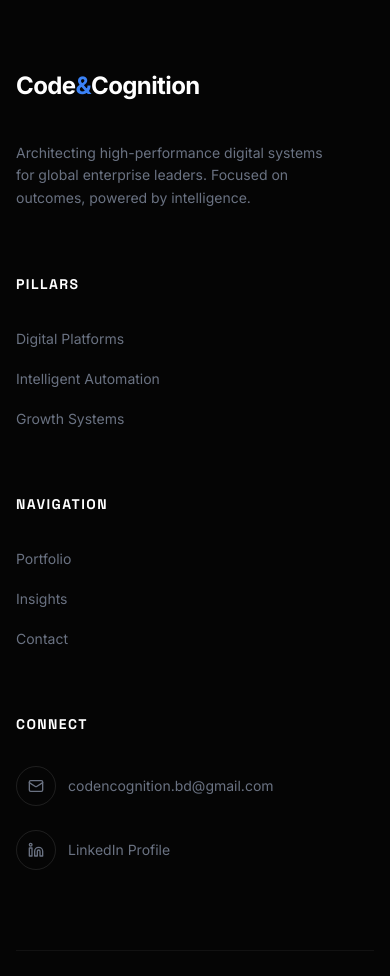
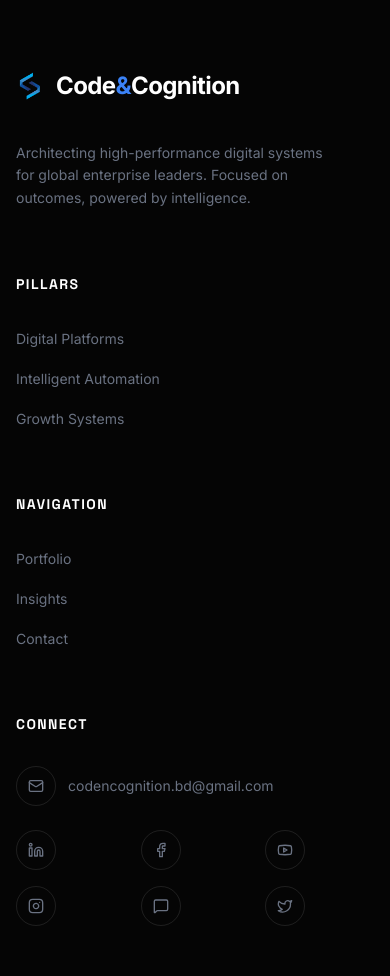
Before and after one commit to Md-Nur/code-and-cognition, a Next.js app: page /services in a window 390 px wide. Shown: the part 2966-3942 px from the top of the page. Built offline with nearby package versions, Linux system fonts and the light colour scheme; no server answers; the database is empty.

Commit message:
feat: Implement core public layout including Navbar, Footer, and mobile navigation with a services dropdown.

```diff
--- a/app/components/public/Footer.tsx
+++ b/app/components/public/Footer.tsx
@@ -1,7 +1,8 @@
 "use client";
 
 import Link from "next/link";
-import { Linkedin, Mail, ArrowUp } from "lucide-react";
+import Image from "next/image";
+import { Linkedin, Mail, ArrowUp, Facebook, Youtube, Instagram, Twitter, MessageSquare } from "lucide-react";
 
 export default function Footer() {
     const currentYear = new Date().getFullYear();
@@ -15,7 +16,14 @@ export default function Footer() {
             <div className="section-container">
                 <div className="grid grid-cols-1 md:grid-cols-2 lg:grid-cols-4 gap-16 mb-20">
                     <div className="lg:col-span-1">
-                        <Link href="/" className="inline-block mb-10">
+                        <Link href="/" className="flex items-center gap-3 mb-10 group">
+                            <Image
+                                src="/Main-Logo.png"
+                                alt="Code & Cognition Logo"
+                                width={32}
+                                height={32}
+                                className="w-auto h-7 transition-transform duration-500 group-hover:scale-105"
+                            />
                             <span className="text-2xl font-bold tracking-tight text-white">
                                 Code<span className="text-agency-accent">&</span>Cognition
                             </span>
@@ -52,12 +60,26 @@ export default function Footer() {
                                 </div>
                                 codencognition.bd@gmail.com
                             </a>
-                            <a href="https://linkedin.com/company/codencognition" target="_blank" rel="noopener noreferrer" className="group flex items-center gap-3 text-gray-500 hover:text-white transition-colors text-sm">
-                                <div className="w-10 h-10 rounded-full border border-white/10 flex items-center justify-center group-hover:border-agency-accent/50 group-hover:text-agency-accent transition-all">
+                            <div className="grid grid-cols-3 gap-4">
+                                <a href="https://linkedin.com/company/codencognition" target="_blank" rel="noopener noreferrer" className="w-10 h-10 rounded-full border border-white/10 flex items-center justify-center text-gray-500 hover:text-white hover:border-agency-accent/50 hover:text-agency-accent transition-all" title="LinkedIn">
                                     <Linkedin className="w-4 h-4" />
-                                </div>
-                                LinkedIn Profile
-                            </a>
+                                </a>
+                                <a href="https://www.facebook.com/CodeNCognition" target="_blank" rel="noopener noreferrer" className="w-10 h-10 rounded-full border border-white/10 flex items-center justify-center text-gray-500 hover:text-white hover:border-agency-accent/50 hover:text-agency-accent transition-all" title="Facebook">
+                                    <Facebook className="w-4 h-4" />
+                                </a>
+                                <a href="https://www.youtube.com/@CodeNCognitionBD" target="_blank" rel="noopener noreferrer" className="w-10 h-10 rounded-full border border-white/10 flex items-center justify-center text-gray-500 hover:text-white hover:border-agency-accent/50 hover:text-agency-accent transition-all" title="YouTube">
+                                    <Youtube className="w-4 h-4" />
+                                </a>
+                                <a href="https://www.instagram.com/codencognition.bd/" target="_blank" rel="noopener noreferrer" className="w-10 h-10 rounded-full border border-white/10 flex items-center justify-center text-gray-500 hover:text-white hover:border-agency-accent/50 hover:text-agency-accent transition-all" title="Instagram">
+                                    <Instagram className="w-4 h-4" />
+                                </a>
+                                <a href="https://www.threads.net/@codencognition.bd" target="_blank" rel="noopener noreferrer" className="w-10 h-10 rounded-full border border-white/10 flex items-center justify-center text-gray-500 hover:text-white hover:border-agency-accent/50 hover:text-agency-accent transition-all" title="Threads">
+                                    <MessageSquare className="w-4 h-4" />
+                                </a>
+                                <a href="https://x.com/codencognition" target="_blank" rel="noopener noreferrer" className="w-10 h-10 rounded-full border border-white/10 flex items-center justify-center text-gray-500 hover:text-white hover:border-agency-accent/50 hover:text-agency-accent transition-all" title="X (Twitter)">
+                                    <Twitter className="w-4 h-4" />
+                                </a>
+                            </div>
                         </div>
                     </div>
                 </div>
--- a/app/components/public/MobileNav.tsx
+++ b/app/components/public/MobileNav.tsx
@@ -30,7 +30,28 @@ export function MobileNav({
                 aria-label="close sidebar"
                 className="drawer-overlay"
             ></label>
-            <div className="min-h-full w-full max-w-sm bg-agency-black border-l border-white/5 shadow-2xl flex flex-col">
+            <div className="min-h-full w-full max-w-sm bg-agency-black border-l border-white/5 shadow-2xl flex flex-col relative">
+                {/* Close Button */}
+                <button
+                    onClick={() => setIsOpen(false)}
+                    className="absolute top-6 right-6 p-2 text-white/50 hover:text-white transition-colors z-10"
+                    aria-label="Close menu"
+                >
+                    <svg
+                        width="24"
+                        height="24"
+                        viewBox="0 0 24 24"
+                        fill="none"
+                        stroke="currentColor"
+                        strokeWidth="2"
+                        strokeLinecap="round"
+                        strokeLinejoin="round"
+                    >
+                        <line x1="18" y1="6" x2="6" y2="18"></line>
+                        <line x1="6" y1="6" x2="18" y2="18"></line>
+                    </svg>
+                </button>
+
                 <div className="flex-1 overflow-y-auto custom-scrollbar px-8 pt-24 pb-12 flex flex-col gap-y-12">
                     <div className="flex flex-col gap-y-10">
                         <div className="flex flex-col gap-y-6">
@@ -122,7 +143,7 @@ export function MobileNav({
                             <Link
                                 href="/#contact"
                                 onClick={() => setIsOpen(false)}
-                                className="flex items-center justify-center rounded-xl bg-white text-agency-black px-4 py-3.5 text-sm font-semibold shadow-sm transition-transform active:scale-95"
+                                className="flex items-center justify-center text-center rounded-xl bg-white text-agency-black px-4 py-3.5 text-sm font-semibold shadow-sm transition-transform active:scale-95 whitespace-nowrap overflow-hidden text-ellipsis"
                             >
                                 Book Consultation
                             </Link>
--- a/app/components/public/Navbar.tsx
+++ b/app/components/public/Navbar.tsx
@@ -174,7 +174,7 @@ export default function Navbar({ user }: NavbarProps) {
 
                 <Link
                   href="/#contact"
-                  className="hidden md:inline-flex items-center justify-center rounded-lg bg-white text-agency-black px-5 py-2 lg:py-2.5 text-sm font-medium shadow-[0_4px_14px_0_rgba(255,255,255,0.1)] transition-all duration-300 hover:bg-white/90 hover:shadow-[0_6px_20px_rgba(255,255,255,0.15)] hover:-translate-y-0.5"
+                  className="hidden md:inline-flex items-center justify-center rounded-lg bg-white text-agency-black px-5 py-2 lg:py-2.5 text-sm font-medium shadow-[0_4px_14px_0_rgba(255,255,255,0.1)] transition-all duration-300 hover:bg-white/90 hover:shadow-[0_6px_20px_rgba(255,255,255,0.15)] hover:-translate-y-0.5 whitespace-nowrap"
                 >
                   Book Consultation
                 </Link>
--- a/app/components/public/ServicesDropdown.tsx
+++ b/app/components/public/ServicesDropdown.tsx
@@ -16,21 +16,11 @@ export function ServicesDropdown({
     groups,
 }: ServicesDropdownProps) {
     const dropdownRef = useRef<HTMLDivElement>(null);
-    const closeTimeoutRef = useRef<NodeJS.Timeout | null>(null);
     const panelId = "services-mega-menu";
 
-    const handleMouseLeave = () => {
-        closeTimeoutRef.current = setTimeout(() => {
-            setIsOpen(false);
-        }, 150);
-    };
-
-    const handleMouseEnter = () => {
-        if (closeTimeoutRef.current) {
-            clearTimeout(closeTimeoutRef.current);
-            closeTimeoutRef.current = null;
-        }
-        setIsOpen(true);
+    // Toggle dropdown on click
+    const handleToggle = () => {
+        setIsOpen(!isOpen);
     };
 
     useEffect(() => {
@@ -60,24 +50,11 @@ export function ServicesDropdown({
         };
     }, [isOpen, setIsOpen]);
 
-    useEffect(() => {
-        return () => {
-            if (closeTimeoutRef.current) {
-                clearTimeout(closeTimeoutRef.current);
-            }
-        };
-    }, []);
-
     return (
-        <div
-            className="relative"
-            onMouseEnter={handleMouseEnter}
-            onMouseLeave={handleMouseLeave}
-            ref={dropdownRef}
-        >
+        <div className="relative" ref={dropdownRef}>
             <button
                 type="button"
-                onClick={() => setIsOpen(!isOpen)}
+                onClick={handleToggle}
                 onFocus={() => setIsOpen(true)}
                 className={`group relative flex items-center gap-1.5 text-[14px] font-medium tracking-wide transition-colors duration-300 outline-none ${isOpen ? "text-white" : "text-white/70 hover:text-white"
                     }`}
@@ -113,12 +90,10 @@ export function ServicesDropdown({
             {/* Mega Menu Panel */}
             <div
                 id={panelId}
-                className={`absolute left-1/2 top-full mt-[28px] w-[850px] -translate-x-1/2 rounded-2xl border border-white/5 bg-agency-black/95 backdrop-blur-2xl shadow-[0_30px_60px_-15px_rgba(0,0,0,0.5)] transition-all duration-300 ease-[cubic-bezier(0.16,1,0.3,1)] origin-top pointer-events-none before:absolute before:-top-6 before:left-0 before:h-6 before:w-full ${isOpen
+                className={`absolute left-1/2 top-full mt-[28px] w-[850px] -translate-x-1/2 rounded-2xl border border-white/5 bg-agency-black/95 backdrop-blur-2xl shadow-[0_30px_60px_-15px_rgba(0,0,0,0.5)] transition-all duration-300 ease-[cubic-bezier(0.16,1,0.3,1)] origin-top pointer-events-none ${isOpen
                     ? "opacity-100 scale-100 pointer-events-auto translate-y-0"
                     : "opacity-0 scale-95 -translate-y-2"
                     }`}
-                onMouseEnter={handleMouseEnter}
-                onMouseLeave={handleMouseLeave}
             >
                 <div className="grid grid-cols-3 gap-x-8 p-10 relative overflow-hidden">
                     {/* Subtle background glow effect */}
--- a/app/layout.tsx
+++ b/app/layout.tsx
@@ -37,7 +37,7 @@ export default function RootLayout({
   children: React.ReactNode;
 }>) {
   return (
-    <html lang="en">
+    <html lang="en" suppressHydrationWarning>
       <body>
         {children}
       </body>
```
Also changed, not shown: 1 other file (tests, documents, lock files or other folders).
